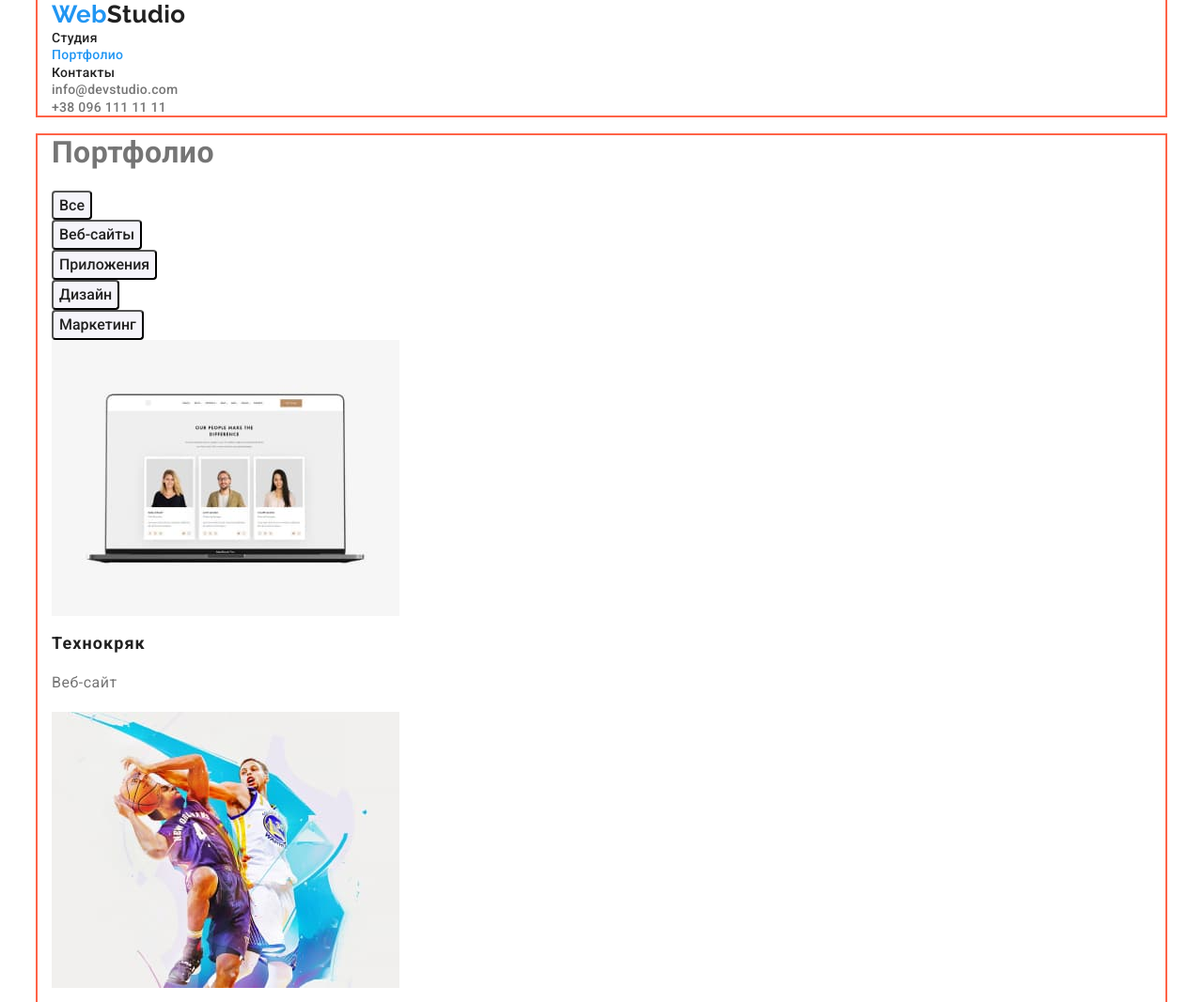
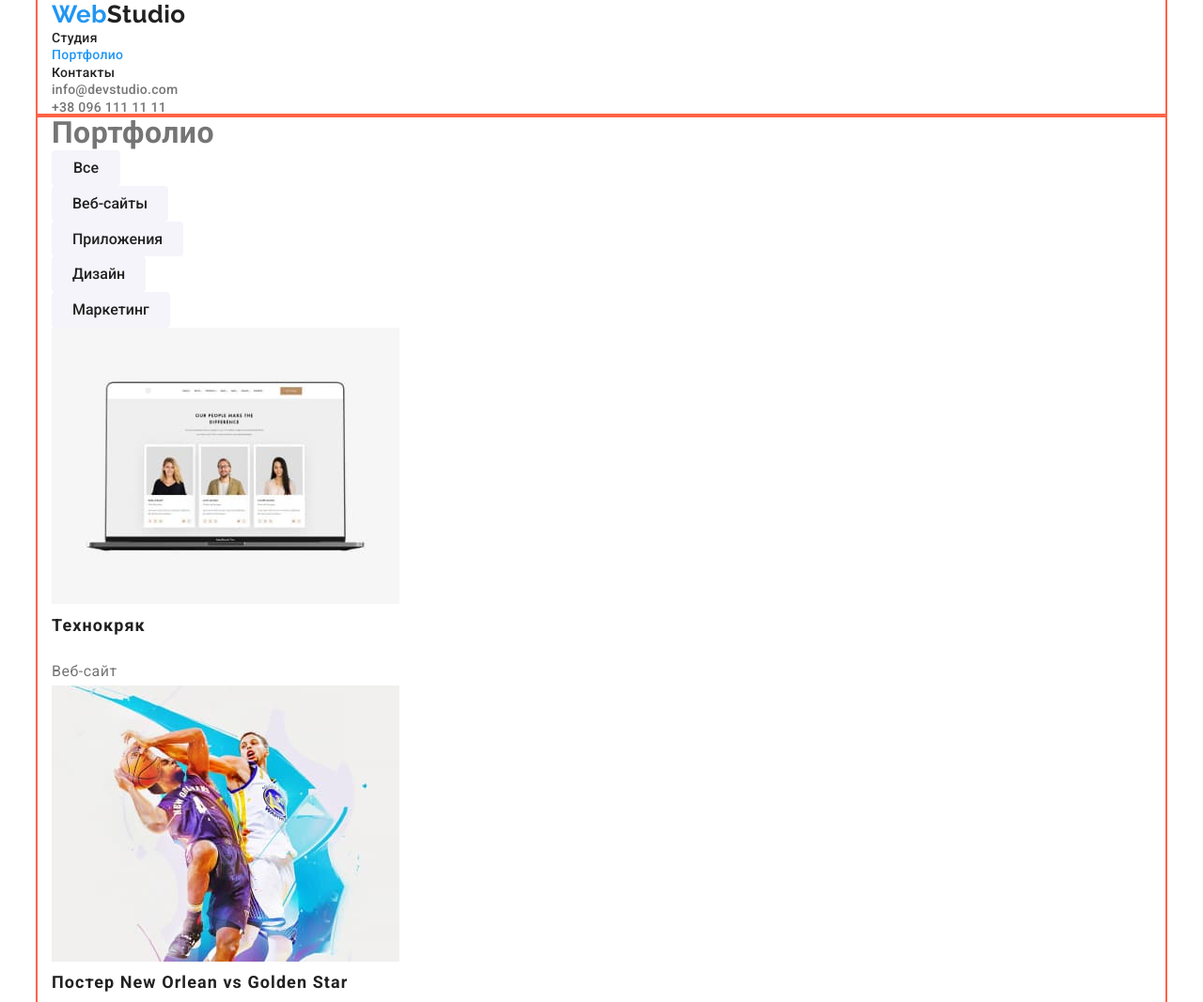
Before and after one commit to Olya08/goit-markup-hw-03, a plain HTML site: page portfolio.html in a window 1280 px wide. Shown: the top 1067 px of the page at 94% size. Drawn offline with nearby package versions, Linux system fonts and the light colour scheme.

Commit message:
Додає геометрію до portfolio.html

```diff
--- a/css/style.css
+++ b/css/style.css
@@ -115,6 +115,7 @@ body {
 .button {
   display: inline-block;
   border-radius: 4px;
+  border: transparent;
   font-family: inherit;
   text-align: center;
 }
@@ -130,6 +131,8 @@ button.primary {
   letter-spacing: 0.06em;
 }
 .button.secondary {
+  padding: 6px 22px;
+  min-width: 73px;
   color: var(--secondary-text-color);
   background-color: var(--secondary-backgroud-color);
   font-weight: 500;
@@ -214,13 +217,20 @@ button.primary {
 
 /* Стили для portfolio.html */
 .portfolio .title {
+  margin-top: 0;
+  margin-bottom: 4px;
   color: var(--secondary-text-color);
   text-decoration: none;
   font-size: 18px;
-  line-height: 2, 0;
+  line-height: 2;
   letter-spacing: 0.06em;
 }
+.temporary-title {
+  margin-top: 0;
+  margin-bottom: 0;
+}
 .portfolio .text {
+  margin-bottom: 0;
   text-decoration: none;
   font-size: 16px;
   line-height: 1.87;
--- a/portfolio.html
+++ b/portfolio.html
@@ -45,7 +45,7 @@
 
     <main>
       <div class="container">
-        <h1>Портфолио</h1>
+        <h1 class="temporary-title">Портфолио</h1>
         <ul class="filter list">
           <li><button type="button" class="button secondary pointer">Все</button></li>
           <li>
```
